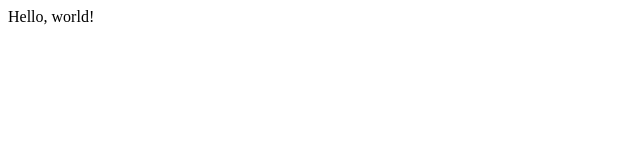
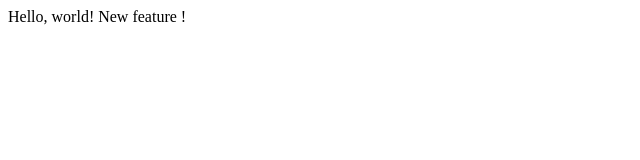
Before and after one commit to dianagirjev/Lecture1, a plain HTML site: page index.html in a window 1280 px wide. Shown: the whole page, without its empty margins (0-640 px from the left). Drawn offline with Linux system fonts and the light colour scheme.

Commit message:
Feature first change

```diff
--- a/index.html
+++ b/index.html
@@ -7,5 +7,6 @@
 </head>
 <body>
     Hello, world!
+    New feature !
 </body>
 </html>
```
